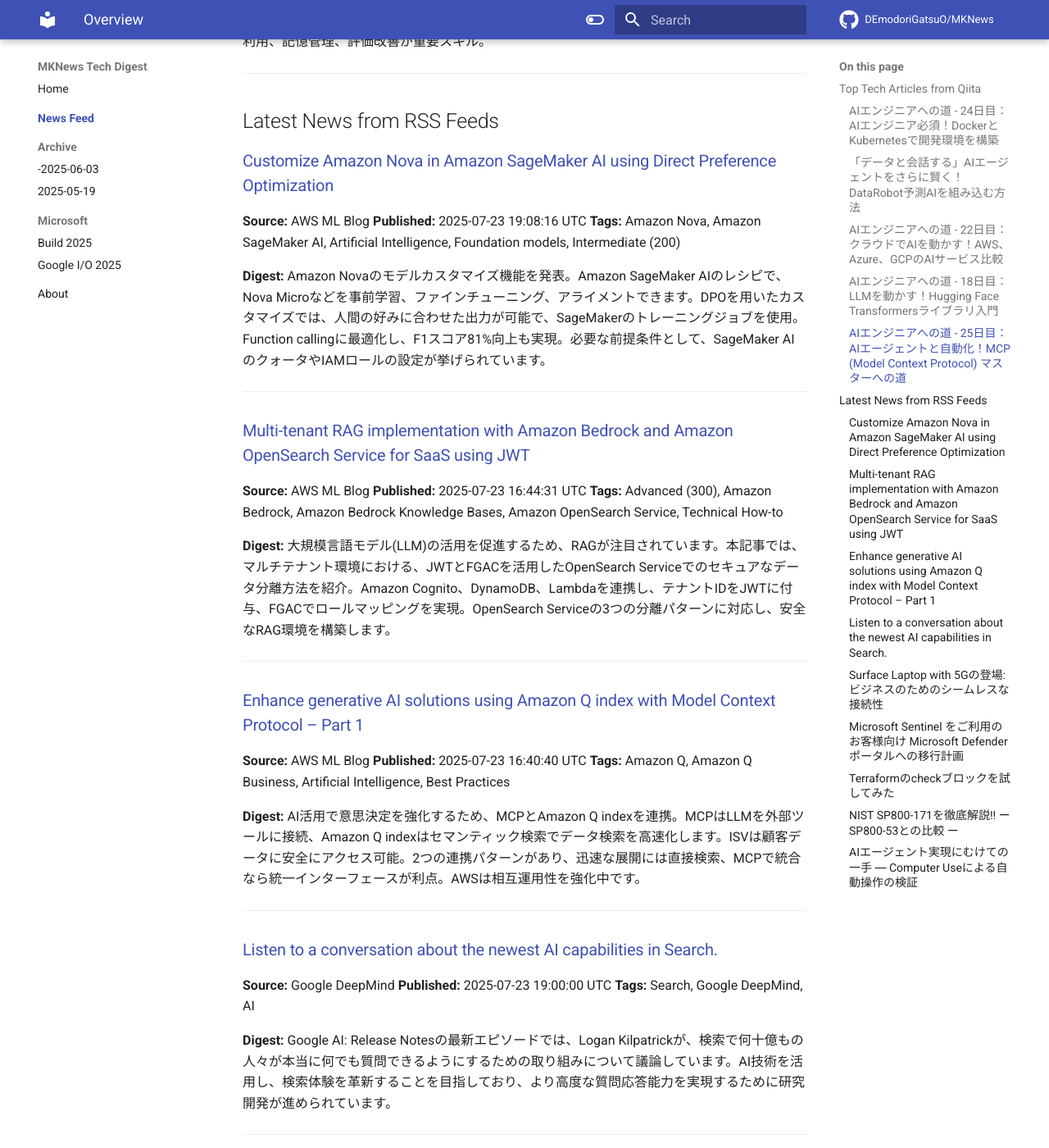
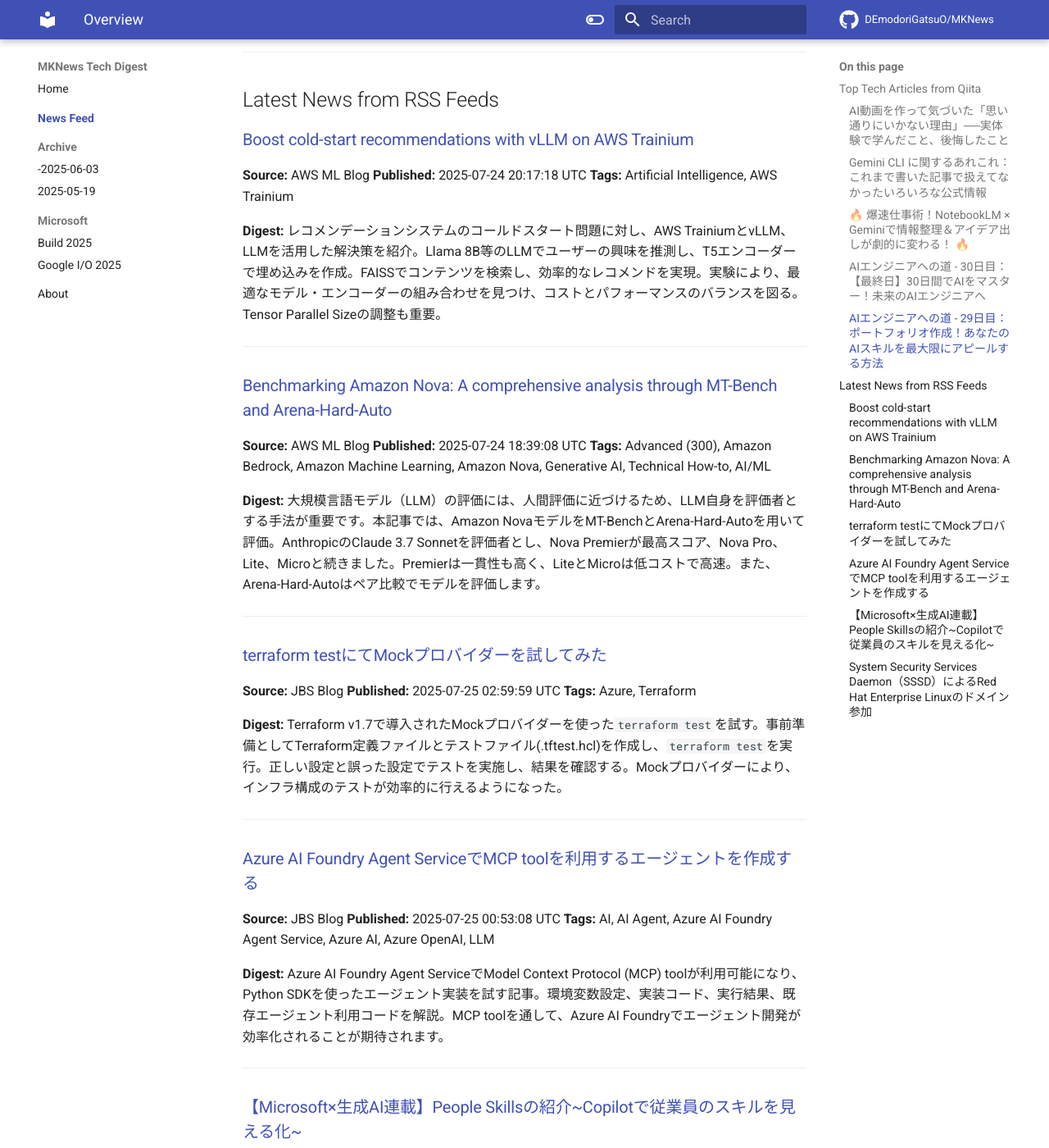
Before and after one commit to DEmodoriGatsuO/MKNews, an MkDocs documentation site: the page built from docs/news/index.md, in a window 1280 px wide and 1400 px high, scrolled down 1652 px. Shown: the whole window at 82% size. Built offline with MkDocs 1.6.1 and Material for MkDocs 9.7.7, drawn with Linux system fonts in a browser that asks for light colours; comment, search, counter and statistics services are not loaded; some of the changed text lies outside the part shown.

Commit message:
Automated AI Tech Digest - 2025-07-25

```diff
--- a/docs/news/index.md
+++ b/docs/news/index.md
@@ -1,148 +1,118 @@
-# AI Tech Trends Digest (2025-07-24)
+# AI Tech Trends Digest (2025-07-25)
 
 
 ## Top Tech Articles from Qiita
 
 
-### [AIエンジニアへの道 - 24日目：AIエンジニア必須！DockerとKubernetesで開発環境を構築](https://qiita.com/555hamano/items/a5025a9e07db2d7524f0)
-**Published:** 2025-07-23 20:00:41 UTC
-**Likes:** 3
-**Tags:** Python, 初心者, データサイエンス, LLM, AIエンジニア
+### [AI動画を作って気づいた「思い通りにいかない理由」──実体験で学んだこと、後悔したこと](https://qiita.com/sakes9/items/664bfcedc1492dac92e1)
+**Published:** 2025-07-24 23:42:18 UTC
+**Likes:** 2
+**Tags:** AI, 生成AI, ChatGPT, LLM, AIエージェント
 
 **Digest:**
-AIエンジニア必須のDockerとKubernetesを解説。Dockerは**コンテナ**技術で環境の再現性を高め、Kubernetesは**コンテナオーケストレーション**でスケーリングや高可用性を実現。AIモデルのデプロイ、運用基盤を構築し、開発効率を向上させる。
+生成AIによる動画制作の経験を振り返り、**高品質なアニメ風OP**制作での課題をまとめた記事。**プログラミング言語を擬人化**した映像作成で、曖昧なプロンプトや元画像の品質不足、キャラクターの一貫性、日本語プロンプトへの拘りが後悔点。一方、複数キャラの同時表現、シーン構成、アクションシーンの実現には技術的限界を感じた。AIの進化に期待しつつ、**詳細なプロンプト**と**元画像の重要性**を強調。
 
 ---
 
-### [「データと会話する」AIエージェントをさらに賢く！DataRobot予測AIを組み込む方法](https://qiita.com/DataRobot_PR/items/69617f4dfbf1c4345861)
-**Published:** 2025-07-23 20:47:03 UTC
+### [Gemini CLI に関するあれこれ：これまで書いた記事で扱えてなかったいろいろな公式情報](https://qiita.com/youtoy/items/01b2ee2af19a4f610039)
+**Published:** 2025-07-24 14:16:48 UTC
 **Likes:** 2
-**Tags:** Python, DataRobot, LLM, 予測AI, AIエージェント
+**Tags:** Google, Gemini, AIエージェント, GeminiCLI
 
 **Digest:**
-DataRobot Japan副社長が、TTMDAIエージェントにDataRobot予測AIを組み込む方法を紹介。`tools.py`に関数を定義し、DataRobotデプロイIDを指定、必要なライブラリを`requirements.txt`に追加することで、AIエージェントがDataRobotの予測AIを活用可能に。これにより、より高度な分析やビジネスロジックの活用が実現します。関数名、docstring、型ヒントが重要です。
+Gemini CLIに関する情報をまとめた記事です。公式ドキュメントのルートは`/docs`で、モデル学習へのデータ利用は、アカウントの種類やAPIキーによって異なり、個人向けは学習に利用される場合があります。扱えるファイルはテキスト、画像、PDF。設定の優先順位はコマンドライン引数が最も高く、設定ファイルは特定の場所に配置されます。アンインストール方法はインストール方法により異なり、npx使用時は注意が必要です。
 
 ---
 
-### [AIエンジニアへの道 - 22日目：クラウドでAIを動かす！AWS、Azure、GCPのAIサービス比較](https://qiita.com/555hamano/items/be9fc0f8c6df158dedfb)
-**Published:** 2025-07-23 13:58:43 UTC
-**Likes:** 2
-**Tags:** Python, 初心者, データサイエンス, LLM, AIエンジニア
+### [🔥 爆速仕事術！NotebookLM × Geminiで情報整理＆アイデア出しが劇的に変わる！ 🔥](https://qiita.com/ttaka0954/items/f6082f123d48355985c0)
+**Published:** 2025-07-25 03:10:07 UTC
+**Likes:** 1
+**Tags:** Node.js, 初心者, 効率化, Gemini, 生成AI
 
 **Digest:**
-AI学習22日目は、AWS、Azure、GCPといった主要な**クラウドAIサービス**を比較。各社の特徴として、AWSは包括性、AzureはMicrosoft製品との連携、GCPはGoogleのAI技術が強み。AIモデル学習やデプロイに不可欠で、プロジェクト要件、予算、スキルセットで選択。**SageMaker**や**Vertex AI**などのサービス、**LLM**も比較検討。
+Googleのツール、**NotebookLM**と**Gemini**の連携がもたらす効率化を紹介。NotebookLMで知識を蓄積し、**Gemini**がその情報を活用することで、情報収集、文章作成、アイデア出しが劇的に効率化されます。AIは人間の創造性を引き出すパートナーとなり、未来の働き方を革新します。
 
 ---
 
-### [AIエンジニアへの道 - 18日目：LLMを動かす！Hugging Face Transformersライブラリ入門](https://qiita.com/555hamano/items/5e69a8689cd1c2b80601)
-**Published:** 2025-07-23 07:38:35 UTC
-**Likes:** 2
-**Tags:** Python, 初心者, データサイエンス, LLM, AIエンジニア
-
-**Digest:**
-18日目は、LLMを動かすための「Hugging Face Transformers」ライブラリ入門。BERTやGPTなどのLLMを簡単に利用できるツールで、自然言語処理のデファクトスタンダードです。`pipeline`による感情分析、`AutoTokenizer`と`AutoModel`を使った推論を解説し、ファインチューニングの概念も紹介。明日からは感情分析の実装に進みます。
-
----
-
-### [AIエンジニアへの道 - 25日目：AIエージェントと自動化！MCP (Model Context Protocol) マスターへの道](https://qiita.com/555hamano/items/8deb1b2ffd460611014f)
-**Published:** 2025-07-23 20:10:18 UTC
+### [AIエンジニアへの道 - 30日目：【最終日】30日間でAIをマスター！未来のAIエンジニアへ](https://qiita.com/555hamano/items/89bd50a1ebdb5c532dae)
+**Published:** 2025-07-24 16:30:28 UTC
 **Likes:** 1
 **Tags:** Python, 初心者, データサイエンス, LLM, AIエンジニア
 
 **Digest:**
-25日目はAIエージェントと自動化がテーマ。大規模言語モデル（LLM）を自律的にタスク実行するツールとして活用するため、Anthropic社のModel Context Protocol（MCP）を解説。AIエージェントは、プランニング、記憶、ツール利用、推論で構成され、MCPはプロンプト設計、思考の可視化、記憶の効率化、出力形式制御に貢献。プロンプトエンジニアリング、ツール利用、記憶管理、評価改善が重要スキル。
+30日間AI学習ロードマップ最終日。AIの基礎からLLM、クラウド、MLOps、ポートフォリオ作成まで、広範な知識とスキルを習得。**学習意欲**と**粘り強さ**が未来のAIエンジニアへの道を開く。継続的な学習と実践、専門性深化が鍵。**プロンプトエンジニアリング**や**ファインチューニング**、倫理観も重要。未来へ向けて、頑張ってください！
+
+---
+
+### [AIエンジニアへの道 - 29日目：ポートフォリオ作成！あなたのAIスキルを最大限にアピールする方法](https://qiita.com/555hamano/items/c987404afc4b784ff55d)
+**Published:** 2025-07-24 16:28:19 UTC
+**Likes:** 1
+**Tags:** Python, 初心者, データサイエンス, LLM, AIエンジニア
+
+**Digest:**
+29日目は、AIスキルを最大限アピールするポートフォリオ作成がテーマ。**ポートフォリオ**は、**問題解決能力**や**コミュニケーション能力**を示す重要ツールで、個人プロジェクトやKaggle参加経験が評価されます。GitHubで公開し、質の高いREADMEで**工夫と学び**を表現。応募企業に合わせカスタマイズし、機密情報や著作権に注意。最終日に向け、これまでの学習成果をまとめましょう。
 
 ---
 
 ## Latest News from RSS Feeds
 
 
-### [Customize Amazon Nova in Amazon SageMaker AI using Direct Preference Optimization](https://aws.amazon.com/blogs/machine-learning/customize-amazon-nova-in-amazon-sagemaker-ai-using-direct-preference-optimization/)
+### [Boost cold-start recommendations with vLLM on AWS Trainium](https://aws.amazon.com/blogs/machine-learning/boost-cold-start-recommendations-with-vllm-on-aws-trainium/)
 **Source:** AWS ML Blog
-**Published:** 2025-07-23 19:08:16 UTC
-**Tags:** Amazon Nova, Amazon SageMaker AI, Artificial Intelligence, Foundation models, Intermediate (200)
+**Published:** 2025-07-24 20:17:18 UTC
+**Tags:** Artificial Intelligence, AWS Trainium
 
 **Digest:**
-Amazon Novaのモデルカスタマイズ機能を発表。Amazon SageMaker AIのレシピで、Nova Microなどを事前学習、ファインチューニング、アライメントできます。DPOを用いたカスタマイズでは、人間の好みに合わせた出力が可能で、SageMakerのトレーニングジョブを使用。Function callingに最適化し、F1スコア81%向上も実現。必要な前提条件として、SageMaker AIのクォータやIAMロールの設定が挙げられています。
+レコメンデーションシステムのコールドスタート問題に対し、AWS TrainiumとvLLM、LLMを活用した解決策を紹介。Llama 8B等のLLMでユーザーの興味を推測し、T5エンコーダーで埋め込みを作成。FAISSでコンテンツを検索し、効率的なレコメンドを実現。実験により、最適なモデル・エンコーダーの組み合わせを見つけ、コストとパフォーマンスのバランスを図る。Tensor Parallel Sizeの調整も重要。
 
 ---
 
-### [Multi-tenant RAG implementation with Amazon Bedrock and Amazon OpenSearch Service for SaaS using JWT](https://aws.amazon.com/blogs/machine-learning/multi-tenant-rag-implementation-with-amazon-bedrock-and-amazon-opensearch-service-for-saas-using-jwt/)
+### [Benchmarking Amazon Nova: A comprehensive analysis through MT-Bench and Arena-Hard-Auto](https://aws.amazon.com/blogs/machine-learning/benchmarking-amazon-nova-a-comprehensive-analysis-through-mt-bench-and-arena-hard-auto/)
 **Source:** AWS ML Blog
-**Published:** 2025-07-23 16:44:31 UTC
-**Tags:** Advanced (300), Amazon Bedrock, Amazon Bedrock Knowledge Bases, Amazon OpenSearch Service, Technical How-to
+**Published:** 2025-07-24 18:39:08 UTC
+**Tags:** Advanced (300), Amazon Bedrock, Amazon Machine Learning, Amazon Nova, Generative AI, Technical How-to, AI/ML
 
 **Digest:**
-大規模言語モデル(LLM)の活用を促進するため、RAGが注目されています。本記事では、マルチテナント環境における、JWTとFGACを活用したOpenSearch Serviceでのセキュアなデータ分離方法を紹介。Amazon Cognito、DynamoDB、Lambdaを連携し、テナントIDをJWTに付与、FGACでロールマッピングを実現。OpenSearch Serviceの3つの分離パターンに対応し、安全なRAG環境を構築します。
+大規模言語モデル（LLM）の評価には、人間評価に近づけるため、LLM自身を評価者とする手法が重要です。本記事では、Amazon NovaモデルをMT-BenchとArena-Hard-Autoを用いて評価。AnthropicのClaude 3.7 Sonnetを評価者とし、Nova Premierが最高スコア、Nova Pro、Lite、Microと続きました。Premierは一貫性も高く、LiteとMicroは低コストで高速。また、Arena-Hard-Autoはペア比較でモデルを評価します。
 
 ---
 
-### [Enhance generative AI solutions using Amazon Q index with Model Context Protocol – Part 1](https://aws.amazon.com/blogs/machine-learning/enhance-generative-ai-solutions-using-amazon-q-index-with-model-context-protocol-part-1/)
-**Source:** AWS ML Blog
-**Published:** 2025-07-23 16:40:40 UTC
-**Tags:** Amazon Q, Amazon Q Business, Artificial Intelligence, Best Practices
+### [terraform testにてMockプロバイダーを試してみた](https://blog.jbs.co.jp/entry/2025/07/25/115959)
+**Source:** JBS Blog
+**Published:** 2025-07-25 02:59:59 UTC
+**Tags:** Azure, Terraform
 
 **Digest:**
-AI活用で意思決定を強化するため、MCPとAmazon Q indexを連携。MCPはLLMを外部ツールに接続、Amazon Q indexはセマンティック検索でデータ検索を高速化します。ISVは顧客データに安全にアクセス可能。2つの連携パターンがあり、迅速な展開には直接検索、MCPで統合なら統一インターフェースが利点。AWSは相互運用性を強化中です。
+Terraform v1.7で導入されたMockプロバイダーを使った`terraform test`を試す。事前準備としてTerraform定義ファイルとテストファイル(.tftest.hcl)を作成し、`terraform test`を実行。正しい設定と誤った設定でテストを実施し、結果を確認する。Mockプロバイダーにより、インフラ構成のテストが効率的に行えるようになった。
 
 ---
 
-### [Listen to a conversation about the newest AI capabilities in Search.](https://blog.google/products/search/release-notes-podcast-search/)
-**Source:** Google DeepMind
-**Published:** 2025-07-23 19:00:00 UTC
-**Tags:** Search, Google DeepMind, AI
+### [Azure AI Foundry Agent ServiceでMCP toolを利用するエージェントを作成する](https://blog.jbs.co.jp/entry/2025/07/25/095308)
+**Source:** JBS Blog
+**Published:** 2025-07-25 00:53:08 UTC
+**Tags:** AI, AI Agent, Azure AI Foundry Agent Service, Azure AI, Azure OpenAI, LLM
 
 **Digest:**
-Google AI: Release Notesの最新エピソードでは、Logan Kilpatrickが、検索で何十億もの人々が本当に何でも質問できるようにするための取り組みについて議論しています。AI技術を活用し、検索体験を革新することを目指しており、より高度な質問応答能力を実現するために研究開発が進められています。
+Azure AI Foundry Agent ServiceでModel Context Protocol (MCP) toolが利用可能になり、Python SDKを使ったエージェント実装を試す記事。環境変数設定、実装コード、実行結果、既存エージェント利用コードを解説。MCP toolを通して、Azure AI Foundryでエージェント開発が効率化されることが期待されます。
 
 ---
 
-### [Surface Laptop with 5Gの登場: ビジネスのためのシームレスな接続性](https://blogs.windows.com/japan/2025/07/24/introducing-surface-laptop-5g-seamless-connectivity-built-for-business/)
-**Source:** Windows Blog for Japan
-**Published:** 2025-07-24 04:06:13 UTC
-**Tags:** Surface, Surface Laptop 5G
+### [【Microsoft×生成AI連載】People Skillsの紹介~Copilotで従業員のスキルを見える化~](https://blog.jbs.co.jp/entry/2025/07/25/090839)
+**Source:** JBS Blog
+**Published:** 2025-07-25 00:08:39 UTC
+**Tags:** Copilot, Copilot for Microsoft 365, Microsoft Copilot, Microsoft×生成AI連載
 
 **Digest:**
-マイクロソフトは法人向け Surface Copilot+ PC ポートフォリオを拡充、5G対応のSurface Laptopを発表。Intel Core Ultra搭載、8月26日出荷開始。ダイナミックアンテナシステムによる安定した5G接続、NanoSIM/eSIM対応でグローバル利用も。セキュリティと管理機能を強化、Windows 10サポート終了に向けた移行を促進。日本国内では2025年9月2日出荷開始予定。
+Microsoft 365 Copilotの新機能「People Skills」が正式リリース。AIがユーザーの**スキル**を自動解析し可視化、個人、チーム、組織の**スキル管理**を効率化します。これにより、**スキル**の把握と**活用**を促進し、より効果的な**人材**配置や**チーム**編成に役立つでしょう。
 
 ---
 
-### [Microsoft Sentinel をご利用のお客様向け Microsoft Defender ポータルへの移行計画](https://blogs.windows.com/japan/2025/07/23/planning-your-move-to-microsoft-defender-portal-for-all-microsoft-sentinel-custo/)
-**Source:** Windows Blog for Japan
-**Published:** 2025-07-23 09:09:58 UTC
-**Tags:** Security, Defender, Sentinel
+### [System Security Services Daemon（SSSD）によるRed Hat Enterprise Linuxのドメイン参加](https://blog.jbs.co.jp/entry/2025/07/24/152433)
+**Source:** JBS Blog
+**Published:** 2025-07-24 06:24:33 UTC
+**Tags:** RHEL, Linux, ドメイン
 
 **Digest:**
-Microsoftは、Microsoft SentinelをMicrosoft Defenderポータルに統合し、2026年7月1日までにAzureポータルでのSentinelを廃止します。これにより、SIEMとXDRの統合によるセキュリティオペレーションの効率化を目指します。単一UIでのインシデント管理やAI活用、SOCの最適化により、アナリストの効率性向上、迅速な対応を実現します。早期の移行計画と準備を推奨し、Microsoftの支援を活用できます。
+RHELサーバーをActive Directoryドメインに参加させる手順を解説します。まず、必要なパッケージをインストールし、Kerberos認証を設定します。次に、Sambaの設定を行い、ドメイン参加のためのコマンドを実行します。最後に、設定が正しく反映されているか確認すれば、RHELサーバーがドメインに参加し、ユーザー認証などが可能になります。
 
 ---
-
-### [Terraformのcheckブロックを試してみた](https://blog.jbs.co.jp/entry/2025/07/24/114858)
-**Source:** JBS Blog
-**Published:** 2025-07-24 02:48:58 UTC
-**Tags:** Azure, Terraform
-
-**Digest:**
-Terraform v1.5から導入された`check`ブロック機能を試します。これはTerraformモジュールやリソースのテストを可能にするもので、以前の`terraform test`に加えて選択肢が増えました。今回は、Azure App Serviceへの接続をテストするterraform定義ファイルを作成し、接続可否で挙動を確認します。
-
----
-
-### [NIST SP800-171を徹底解説!! ー SP800-53との比較 ー](https://blog.jbs.co.jp/entry/2025/07/24/095904)
-**Source:** JBS Blog
-**Published:** 2025-07-24 00:59:04 UTC
-**Tags:** セキュリティ, サイバー攻撃
-
-**Digest:**
-近年注目されるSP800は、NIST（米国国立標準技術研究所）が発行するセキュリティガイドライン群。製品選定で加点要素となることも。SP800-171やSP800-53が有名で、米連邦政府やパートナー企業のセキュリティ体制構築に活用されています。NISTはCSFやAI RMFも発行し、包括的なセキュリティ対策を支援しています。
-
----
-
-### [AIエージェント実現にむけての一手　― Computer Useによる自動操作の検証](https://blog.jbs.co.jp/entry/2025/07/24/090336)
-**Source:** JBS Blog
-**Published:** 2025-07-24 00:03:36 UTC
-**Tags:** Azure AI Foundry, LLM, AIエージェント, Computer Use, Responses API, Playwright, MCP
-
-**Digest:**
-Azure OpenAIの**Computer Use Preview**モデルと**Playwright**を連携させ、AIエージェントを構築する方法を紹介。ブラウザ操作を自動化し、Azure OpenAIで**プロンプト**を生成、Playwrightで**Webサイト**を操作することで、様々なタスクを効率化します。
-
----
```
